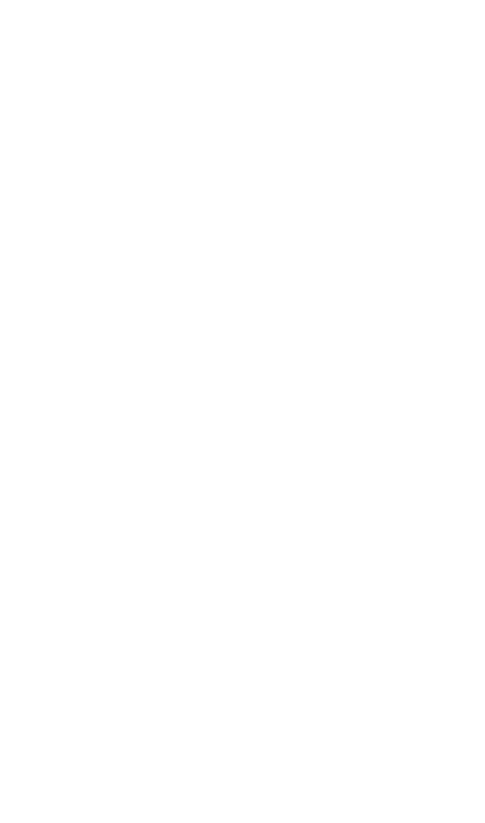
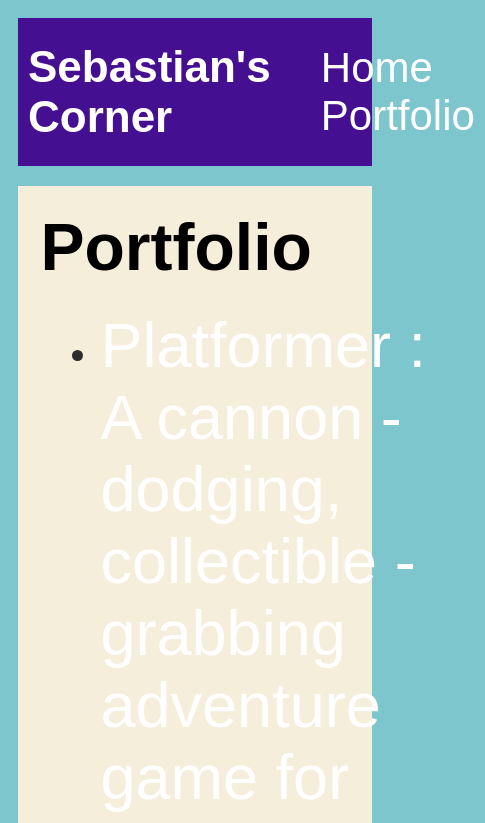
Before and after one commit to remyreeves/remyreeves.github.io, a plain HTML site: page portfolio.html in a window 390 px wide. Shown: the top 823 px of the page, 485 px wide, since content can reach past the window. Drawn offline with Linux system fonts and the light colour scheme.

Commit message:
Portfolio addition, mobile responsiveness

```diff
--- a/furrystyle.css
+++ b/furrystyle.css
@@ -38,3 +38,52 @@ a {
     text-decoration: underline;
     color:blue;
 }
+/* responsive web design */
+@media screen and (min-width: 120px) and (max-width: 1080px) {
+    main {
+      height: 100ch;
+      zoom: 1.5;
+      display: grid;
+    }
+
+    h1 {
+      font-size: 44px;
+    }
+
+    h2 {
+      font-size: 42px;
+    }
+
+    h3 {
+      font-size: 36px;
+    }
+
+    #all-contents {
+      height: 100ch;
+      margin: none;
+    }
+
+    a {
+      font-size: 42px;
+    }
+
+    .sidebar {
+      margin-right: 0px;
+      justify-content: center;
+      align-items: center;
+    }
+
+    .sidebar-img {
+      width: 100%;
+    }
+
+    p,
+    li {
+      font-size: 24px;
+    }
+
+    .content {
+      align-content: center;
+      justify-content: center;
+    }
+}
--- a/portfolio.html
+++ b/portfolio.html
@@ -0,0 +1,33 @@
+<!DOCTYPE HTML>
+<html>
+    <head>
+        <title>Sebastian's Corner</title>
+        <link rel="stylesheet" href="style.css">
+    </head>
+
+    <body>
+      <div id="all-contents">
+        <nav>
+            <h1>Sebastian's Corner</h1>
+            <ul id="nav-ul">
+                <li class="nav-li">
+                    <a class="nav-a" href="index.html">Home</a>
+                </li>
+                <li class="nav-li">
+                    <a class="nav-a" href="portfolio.html">Portfolio</a>
+                </li>
+            </ul>
+        </nav>
+        <main>
+            <div class="content">
+                <h1>Portfolio</h1>
+                <ul id="Portfolio">
+                    <li><a href="projects/platformer/">Platformer : A cannon - dodging, collectible - grabbing adventure game for Halleb0t</a></li>
+                    <li><a href="projects/bouncing-box/">Bouncing Box : A project that gives you a taste of game development on the web </a></li>
+                    <li><a href="projects/circularity/">Circularity : A motion poem using random number generation and velocity applied to circle shapes...</a></li>
+                </ul>
+            </div>
+        </main>
+      </div>
+    </body>
+</html>
--- a/style.css
+++ b/style.css
@@ -58,7 +58,7 @@ main {
     padding: 15px;
 }
 
-/* portfolio styles */
+/* interest styles */
 #interests {
     border: 4px silver ridge;
     padding: 8px;
@@ -66,3 +66,77 @@ main {
 h2, h3 {
     margin: 0px;
 }
+/* portfolio styles */
+.content h1 {
+    color: black;
+}
+
+#portfolio {
+    list-style-type: none;
+    padding-left: 0;
+}
+
+#portfolio li {
+    background: #fff;
+    padding: 10px;
+    border-radius: 10px;
+    margin-bottom: 10px;
+}
+
+#portfolio li:hover {
+    background: #eee;
+}
+
+#portfolio a {
+    text-decoration: none;
+    color: #454545;
+}
+/* responsive web design */
+@media screen and (min-width: 120px) and (max-width: 1080px) {
+    main {
+      height: 100ch;
+      zoom: 1.5;
+      display: grid;
+    }
+
+    h1 {
+      font-size: 44px;
+    }
+
+    h2 {
+      font-size: 42px;
+    }
+
+    h3 {
+      font-size: 36px;
+    }
+
+    #all-contents {
+      height: 100ch;
+      margin: none;
+    }
+
+    a {
+      font-size: 42px;
+    }
+
+    .sidebar {
+      margin-right: 0px;
+      justify-content: center;
+      align-items: center;
+    }
+
+    .sidebar-img {
+      width: 100%;
+    }
+
+    p,
+    li {
+      font-size: 24px;
+    }
+
+    .content {
+      align-content: center;
+      justify-content: center;
+    }
+}
```
